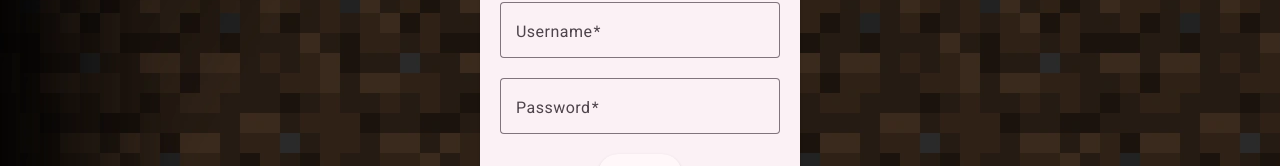
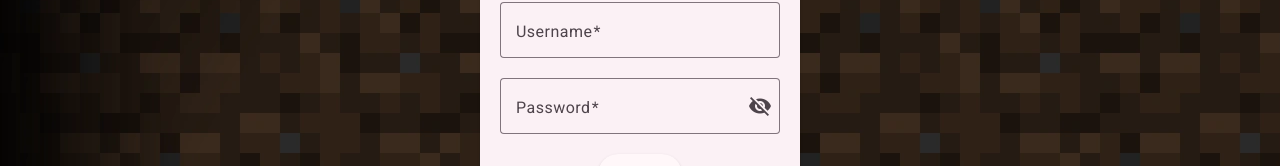
Before and after one commit to Lenntox/mc-server-control, an Angular app: page /login in a window 1280 px wide. Shown: the part 367-533 px from the top of the page. Built offline with nearby package versions, Linux system fonts and the light colour scheme.

Commit message:
feat: add password visibility toggle (#15)
Co-authored-by: Jamie Bläsi <jbl140397@stud.gibb.ch>

```diff
--- a/src/app/login/login.html
+++ b/src/app/login/login.html
@@ -18,9 +18,21 @@
           matInput
           [(ngModel)]="password"
           name="password"
-          type="password"
+          [type]="hidePassword ? 'password' : 'text'"
           required
         />
+        <button
+          mat-icon-button
+          matSuffix
+          type="button"
+          (click)="hidePassword = !hidePassword"
+          [attr.aria-label]="'Hide password'"
+          [attr.aria-pressed]="hidePassword"
+        >
+          <mat-icon>{{
+            hidePassword ? "visibility_off" : "visibility"
+          }}</mat-icon>
+        </button>
       </mat-form-field>
 
       <button
--- a/src/app/login/login.ts
+++ b/src/app/login/login.ts
@@ -8,6 +8,7 @@ import { MatButtonModule } from '@angular/material/button';
 import { Router } from '@angular/router';
 import { AuthService } from '../auth.service';
 import { MatProgressSpinnerModule } from '@angular/material/progress-spinner';
+import { MatIconModule } from '@angular/material/icon';
 
 @Component({
   selector: 'app-login',
@@ -19,7 +20,8 @@ import { MatProgressSpinnerModule } from '@angular/material/progress-spinner';
     MatFormFieldModule,
     MatInputModule,
     MatButtonModule,
-    MatProgressSpinnerModule
+    MatProgressSpinnerModule,
+    MatIconModule
   ],
   templateUrl: './login.html',
   styleUrls: ['./login.scss']
@@ -30,6 +32,7 @@ export class Login {
   serverIp = '';
   errorMessage = '';
   loading = false;
+  hidePassword = true;
 
   private authService: AuthService = inject(AuthService)
   private router: Router = inject(Router)
```
